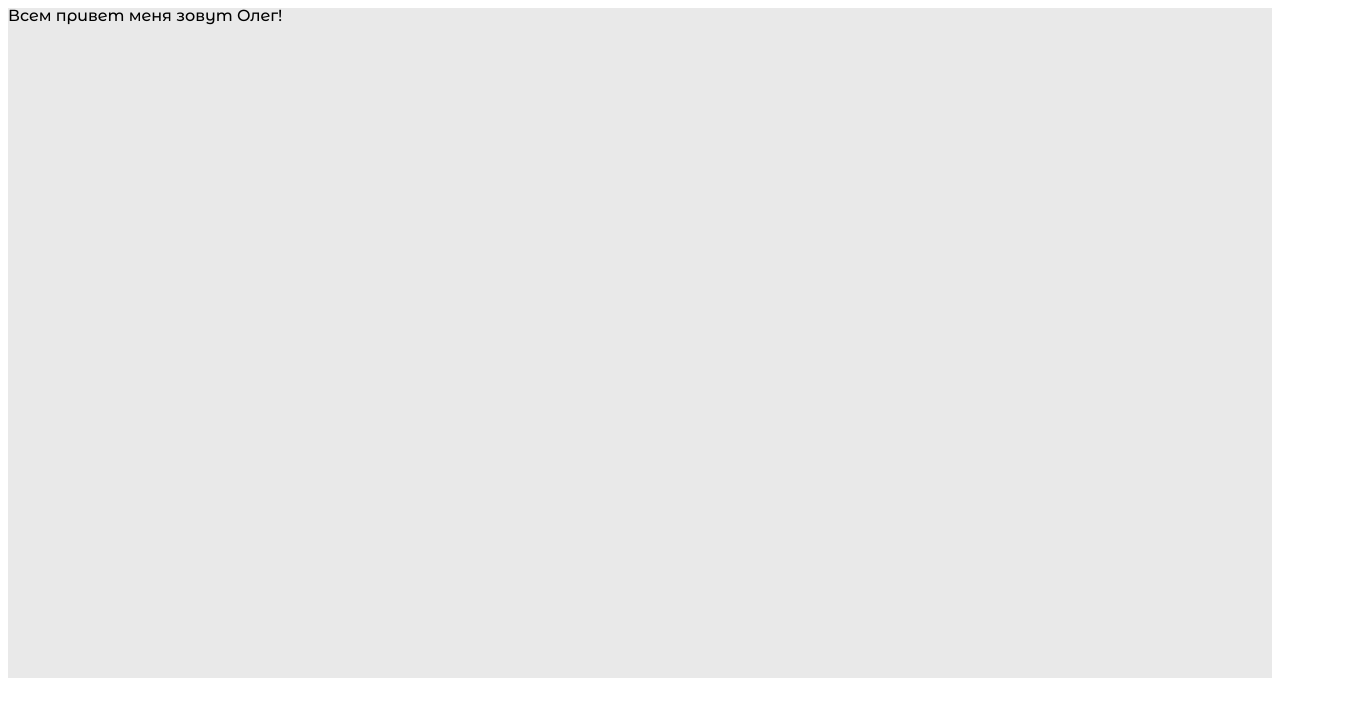
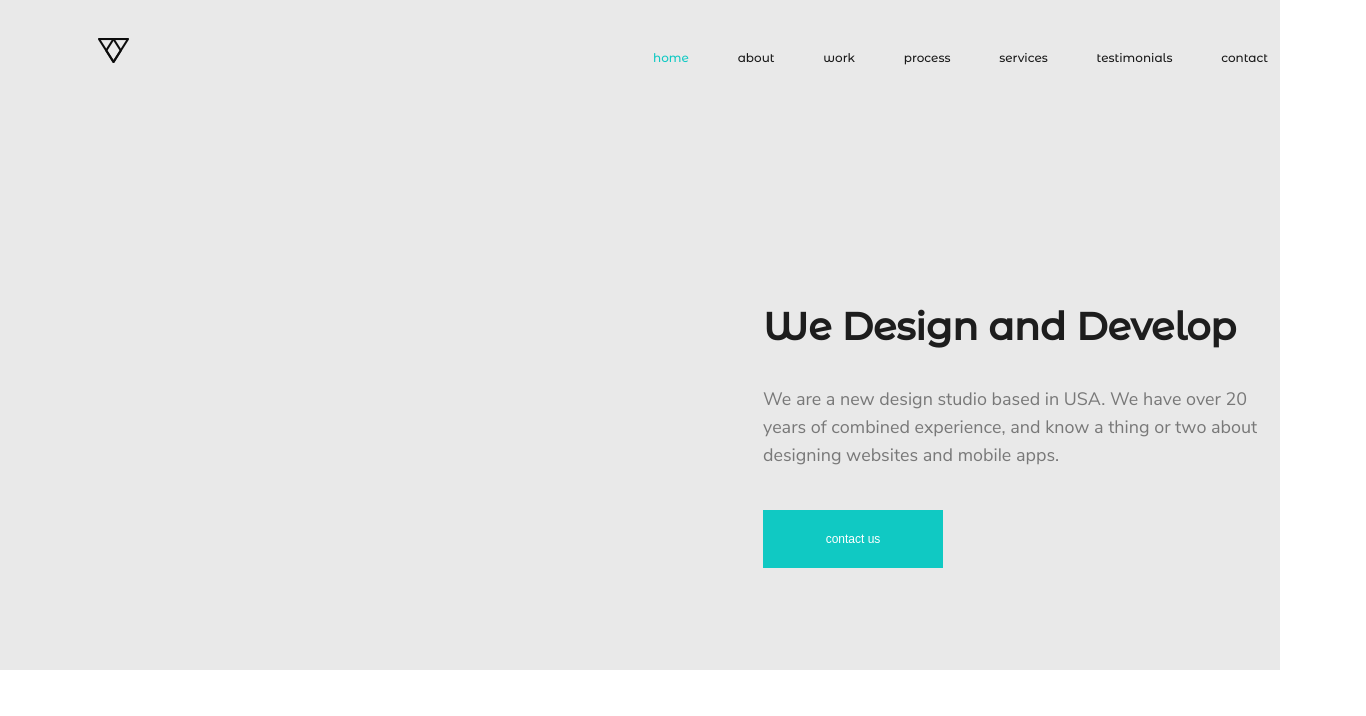
Before and after one commit to bondarewoleg/my-one-page, a plain HTML site: page index.html in a window 1280 px wide. Shown: the whole page, 1366 px wide, since content can reach past the window. Drawn offline with Linux system fonts and the light colour scheme.

Commit message:
Сверстал шапку

```diff
--- a/css/style.css
+++ b/css/style.css
@@ -1,6 +1,4 @@
-*  {
-  box-sizing: border-box;
-}
+
 
 @font-face {
     font-family: 'nunito_sansregular';
@@ -23,11 +21,12 @@
 
 }
 
+html {
+  height: 100%;
+}
+
 body {
   font-family: "montserrat_alternatesmedium";
-<<<<<<< HEAD
-}fonts/
-=======
   height: 100%;
   margin: 0;
   padding: 0;
@@ -152,5 +151,3 @@ body {
 .footer {
   flex: 0 0 auto;
 }
-
->>>>>>> 576f977... task-1
--- a/index.html
+++ b/index.html
@@ -1,11 +1,61 @@
 <!DOCTYPE html>
 <html lang="en">
 <head>
-	<meta charset="UTF-8">
-	<title>Моя страница</title>
-	<link rel="stylesheet" href="css/style.css">
+    <meta charset="UTF-8">
+    <title>Моя страница</title>
+    <link rel="stylesheet" href="css/style.css">
 </head>
 <body>
-	<header class="header">Всем привет меня зовут Олег!</header>
-</body>
+    <header class="header">
+      <div class="container">
+        <div class="header-wrap">
+          <div class="nav-fixed">
+      <div class="logo">
+        <img src="img/icons/logo.png" alt="логотип" class="logo__pic">
+      </div>
+      <nav class="nav">
+        <ul class="nav-list">
+          <li class="nav-item">
+            <a href="#" class="nav-item__link nav-item__link--active">home</a>
+          </li>
+          <li class="nav-item">
+            <a href="#" class="nav-item__link">about</a>
+          </li>
+          <li class="nav-item">
+            <a href="#" class="nav-item__link">work</a>
+          </li>
+          <li class="nav-item">
+            <a href="#" class="nav-item__link">process</a>
+          </li>
+          <li class="nav-item">
+            <a href="#" class="nav-item__link">services</a>
+          </li>
+          <li class="nav-item">
+            <a href="#" class="nav-item__link">testimonials</a>
+          </li>
+          <li class="nav-item">
+            <a href="#" class="nav-item__link">contact</a>
+          </li>
+        </ul>
+      </nav>
+    </div>
+    </div>
+      <div class="banner">
+        <div class="banner-wrap">
+        <h1 class="banner__title">We Design and Develop</h1>
+        <p class="banner__text">We are a new design studio based in USA. We have over
+20 years of combined experience, and know a thing or two
+about designing websites and mobile apps.</p>
+        <button class="banner__btn">contact us</button>
+      </div>
+      </div>
+    </div>
+    </header>
+    <main class="main">
+
+    </main>
+    <footer class="footer">
+
+    </footer>
+  </body>
 </html>
```
Also changed, not shown: img/icons/logo.png (added).
